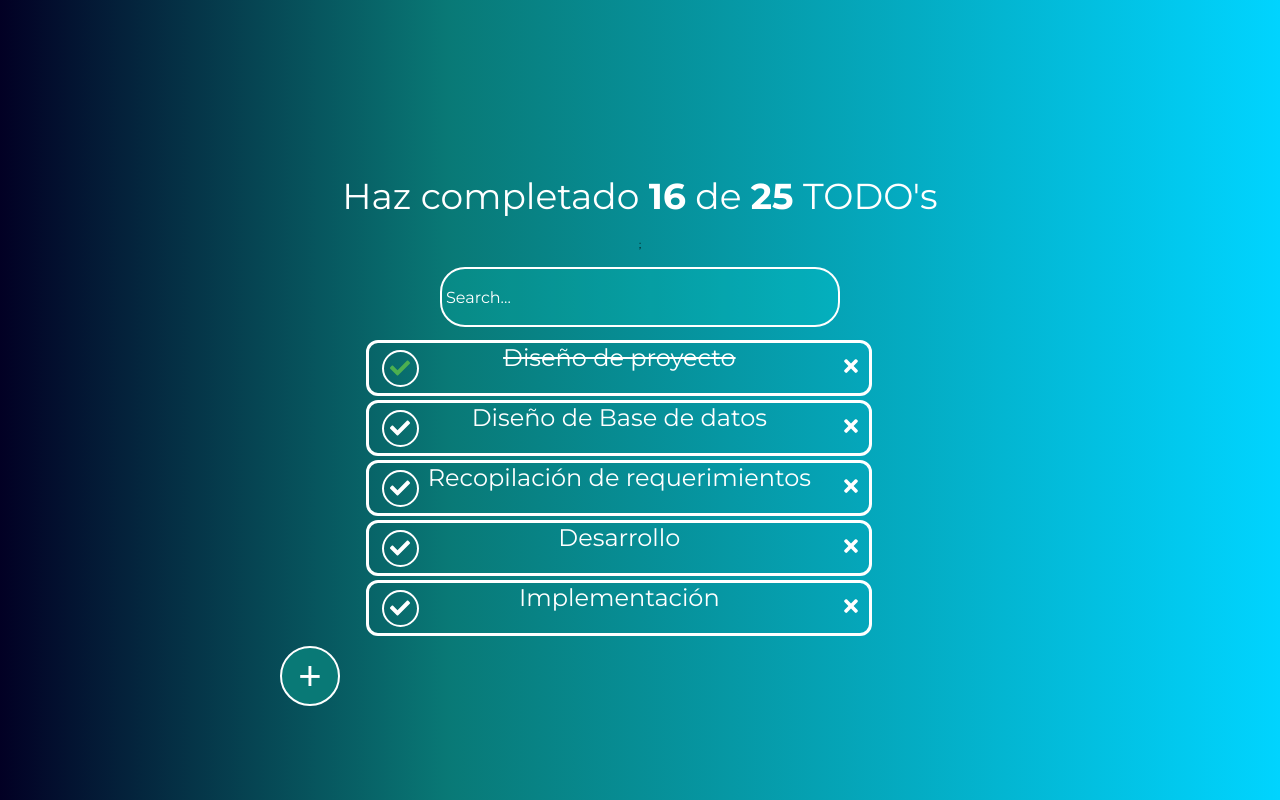
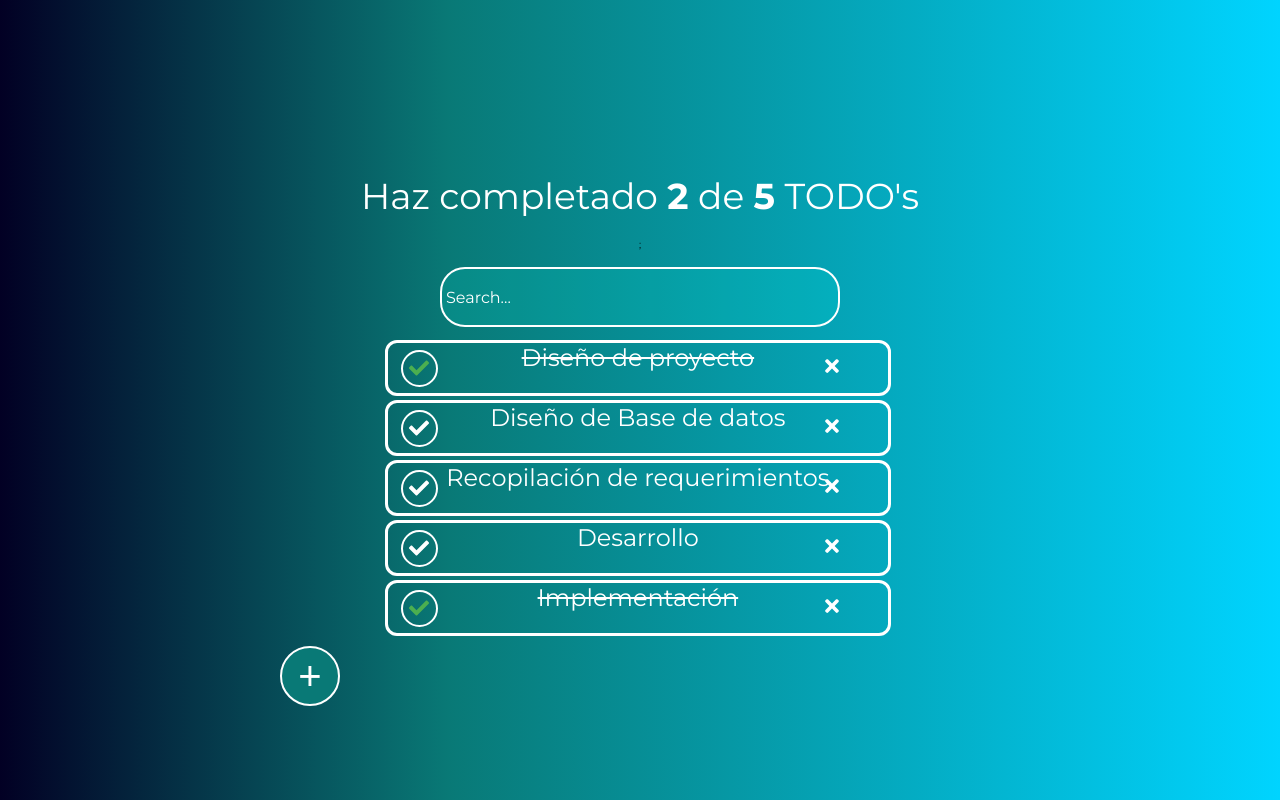
Before and after one commit to davejuanes/curo-react-intro, a React (Create React App) app: page / in a window 1280 px wide. Built offline with nearby package versions, Linux system fonts and the light colour scheme.

Commit message:
[UPDATE] NEW STATE ON APP COMPONENT AND SEND STATES ON CHILDS COMPONENTS

```diff
--- a/src/App.js
+++ b/src/App.js
@@ -10,14 +10,28 @@ const defaultTodos = [
   { text: 'Diseño de Base de datos', completed: false},
   { text: 'Recopilación de requerimientos', completed: false},
   { text: 'Desarrollo', completed: false},
-  { text: 'Implementación', completed: false},
+  { text: 'Implementación', completed: true},
 ]
 
 function App() {
+  const [todos, setTodos] = React.useState(defaultTodos);
+  const [searchValue, setSearchValue] = React.useState('');
+
+  const completedTodos = todos.filter(
+    todo => !!todo.completed
+    ).length;
+  const totalTodos = todos.length;
+
+  console.log('Los usuarios buscan todos de ' + searchValue);
+
   return (
     <React.Fragment>
-      <TodoCounter completed={16} total={25} />
-      <TodoSearch />
+      <TodoCounter
+      completed={completedTodos} total={totalTodos} />
+      <TodoSearch
+        searchValue={searchValue}
+        setSearchValue={setSearchValue}
+      />
 
       <TodoList>
         {defaultTodos.map(todo => (
--- a/src/TodoSearch.js
+++ b/src/TodoSearch.js
@@ -1,17 +1,21 @@
 import React from "react";
 import "./TodoSearch.css";
 
-function TodoSearch() {
+function TodoSearch({
+  searchValue,
+  setSearchValue,
+}) {
   return (
     <>
       <div className="container_search">
-        <input type="search" placeholder="Search..."
-        onChange={(event) => {
-          console.log('Escribiste en el Todo Search')
-          console.log(event)
-          console.log(event.target);
-          console.log(event.target.value);
-        }} />
+        <input
+          type="search"
+          placeholder="Search..."
+          value={searchValue}
+          onChange={(event) => {
+            setSearchValue(event.target.value);
+          }}
+        />
       </div>
     </>
   );
```
Also changed, not shown: 1 other file (tests, documents, lock files or other folders).
